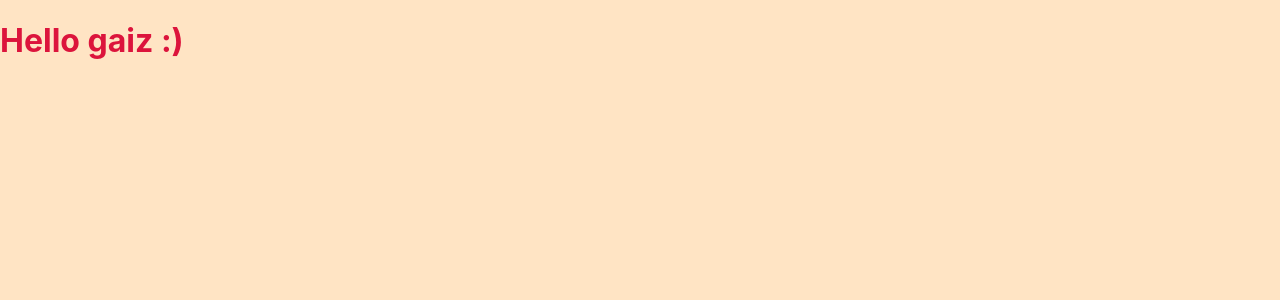
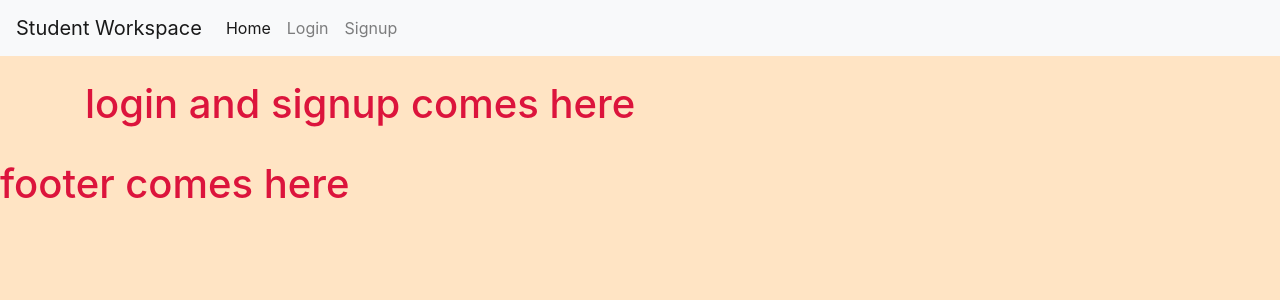
Before and after one commit to aj0311/Student-Workspace, a React (Create React App) app: page / in a window 1280 px wide. Shown: the top 300 px of the page. Built offline with nearby package versions, Linux system fonts and the light colour scheme.

Commit message:
added basic components of react app

```diff
--- a/package.json
+++ b/package.json
@@ -6,6 +6,7 @@
     "@testing-library/jest-dom": "^5.11.5",
     "@testing-library/react": "^11.1.1",
     "@testing-library/user-event": "^12.2.0",
+    "bootstrap": "^4.5.3",
     "react": "^17.0.1",
     "react-dom": "^17.0.1",
     "react-router-dom": "^5.2.0",
--- a/src/App.js
+++ b/src/App.js
@@ -1,11 +1,30 @@
+import React, { Component } from "react";
+import "bootstrap/dist/css/bootstrap.min.css";
+import { BrowserRouter as Router, Route } from "react-router-dom";
 import "./App.css";
+import Navbar from "./components/Navbar";
+import Footer from "./components/Footer";
+import Home from "./components/Home";
+import Dashboard from "./components/Dashboard";
 
 function App() {
   return (
-    <div>
-      <h1>Hello gaiz :)</h1>
-    </div>
+    <Router>
+      <Navbar />
+      <br />
+      <div className="container">
+        <Route path="/" exact component={Home} />
+        <Route path="/workspace/:id" exact component={Dashboard} />
+      </div>
+      <br />
+      <Footer />
+    </Router>
   );
 }
 
+/*
+<Route path="/add" exact component={Addtask} />
+        <Route path="/edit/:id" exact component={EditTask} />
+*/
+
 export default App;
--- /dev/null
+++ b/src/components/Dashboard.js
@@ -0,0 +1,14 @@
+import React, { Component } from "react";
+
+class Dashboard extends Component {
+  state = {};
+  render() {
+    return (
+      <div>
+        <h1>Dashboard</h1>
+      </div>
+    );
+  }
+}
+
+export default Dashboard;
--- /dev/null
+++ b/src/components/Footer.js
@@ -0,0 +1,14 @@
+import React, { Component } from "react";
+
+class Footer extends Component {
+  state = {};
+  render() {
+    return (
+      <div>
+        <h1>footer comes here</h1>
+      </div>
+    );
+  }
+}
+
+export default Footer;
--- /dev/null
+++ b/src/components/Home.js
@@ -0,0 +1,14 @@
+import React, { Component } from "react";
+
+class Home extends Component {
+  state = {};
+  render() {
+    return (
+      <div>
+        <h1>login and signup comes here</h1>
+      </div>
+    );
+  }
+}
+
+export default Home;
--- /dev/null
+++ b/src/components/Navbar.js
@@ -0,0 +1,48 @@
+import React, { Component } from "react";
+import { Link } from "react-router-dom";
+
+class Navbar extends Component {
+  render() {
+    return (
+      <div>
+        <nav class="navbar navbar-expand-lg navbar-light bg-light">
+          <Link to="/" className="navbar-brand">
+            Student Workspace
+          </Link>
+          <button
+            class="navbar-toggler"
+            type="button"
+            data-toggle="collapse"
+            data-target="#navbarNavDropdown"
+            aria-controls="navbarNavDropdown"
+            aria-expanded="false"
+            aria-label="Toggle navigation"
+          >
+            <span class="navbar-toggler-icon"></span>
+          </button>
+          <div class="collapse navbar-collapse" id="navbarNavDropdown">
+            <ul class="navbar-nav">
+              <li class="nav-item active">
+                <Link to="/" className="nav-link">
+                  Home<span class="sr-only">(current)</span>
+                </Link>
+              </li>
+              <li class="nav-item">
+                <Link to="/" className="nav-link">
+                  Login
+                </Link>
+              </li>
+              <li class="nav-item">
+                <Link to="/" className="nav-link">
+                  Signup
+                </Link>
+              </li>
+            </ul>
+          </div>
+        </nav>
+      </div>
+    );
+  }
+}
+
+export default Navbar;
```
Also changed, not shown: 1 other file (tests, documents, lock files or other folders).
